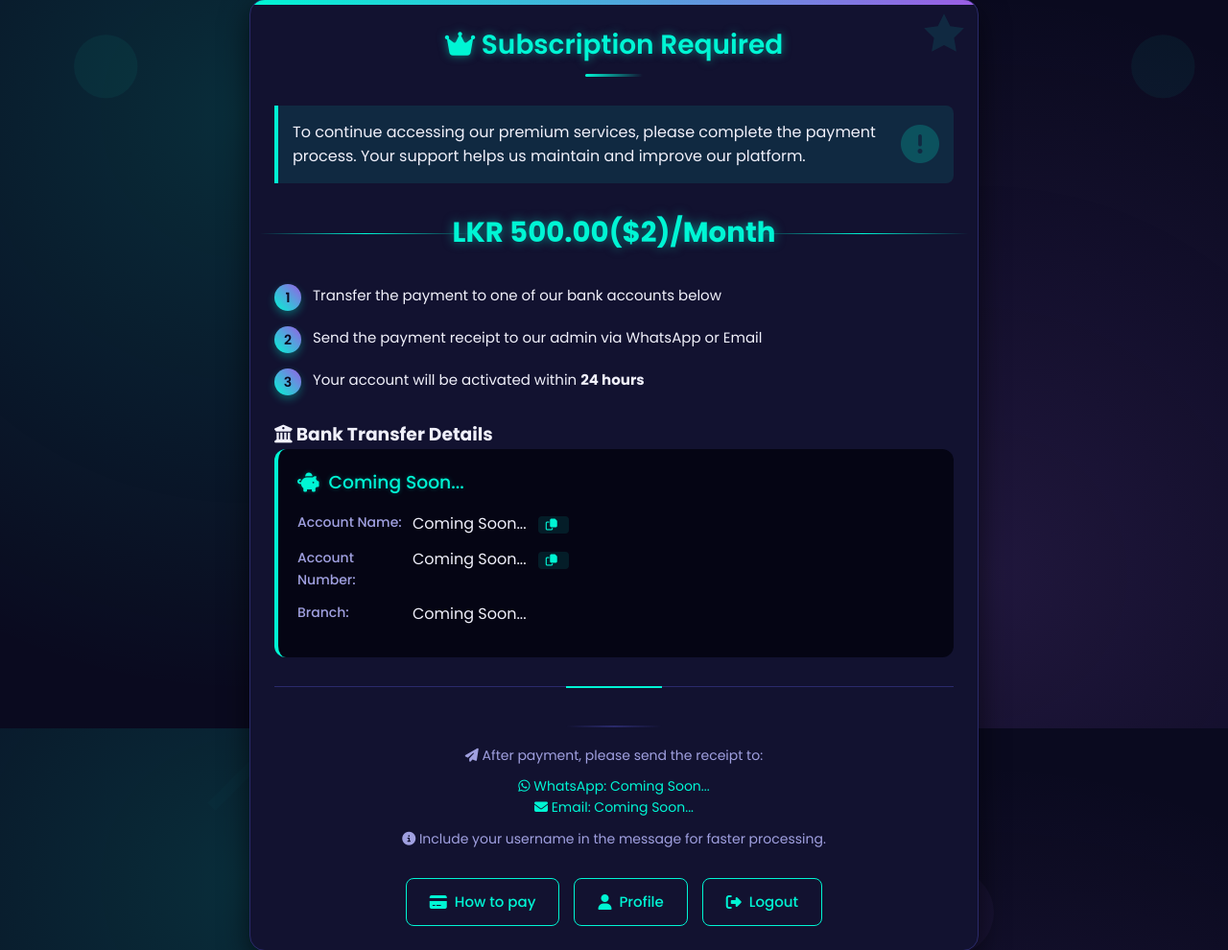
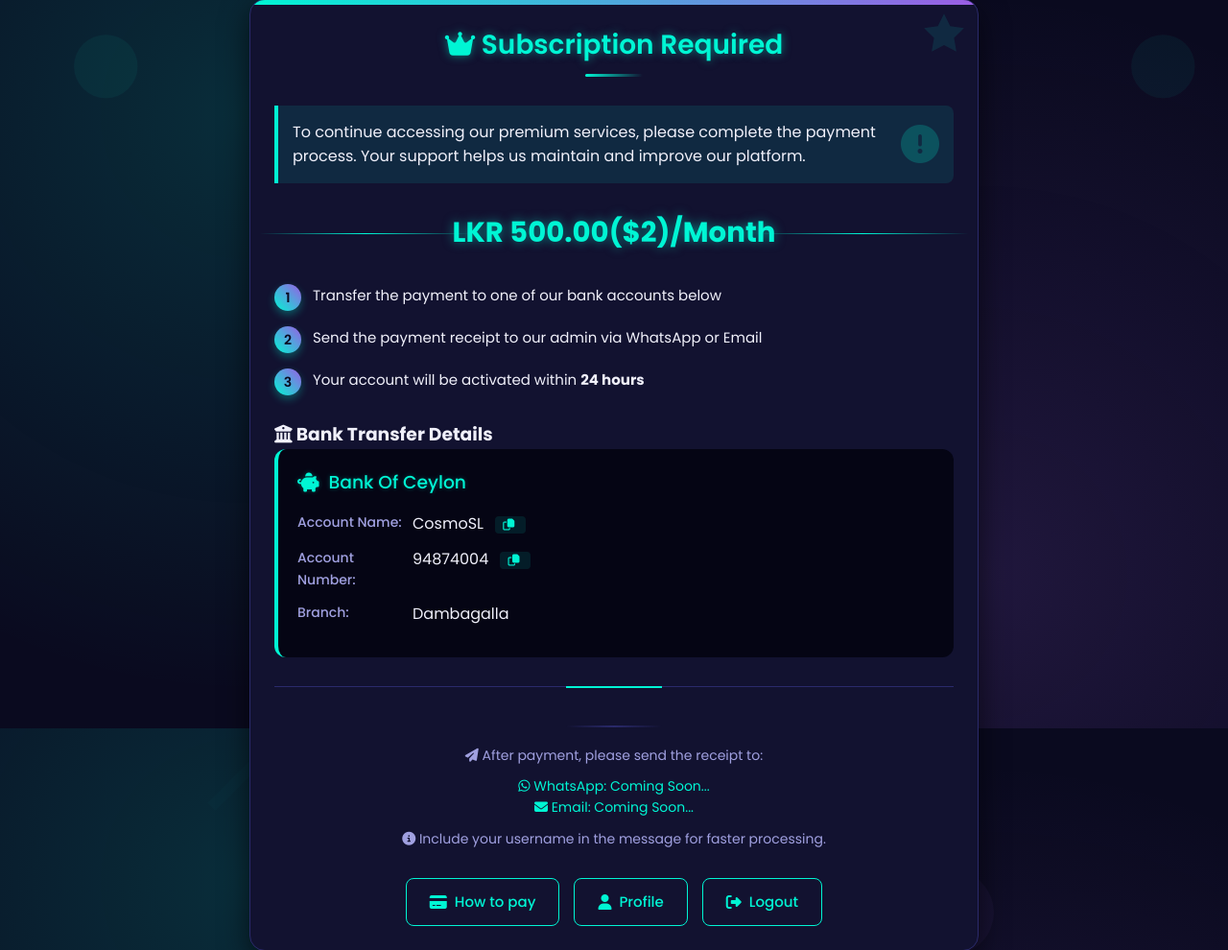
Before and after one commit to MND2005/brynsl, a Flask app: template templates/payment_pending.html in a window 1280 px wide. Shown: the part 41-1031 px from the top of the page at 96% size. Run offline with Flask 3, Linux system fonts and the light colour scheme; the template is opened without the code that fills it, so the values that code supplies are empty.

Commit message:
payment page update

```diff
--- a/templates/payment_pending.html
+++ b/templates/payment_pending.html
@@ -626,10 +626,10 @@
 
 
                 <div class="bank">
-                    <h3><i class="fas fa-piggy-bank"></i> Coming Soon...</h3>
+                    <h3><i class="fas fa-piggy-bank"></i> Bank Of Ceylon</h3>
                     <div class="bank-detail">
                         <div class="label">Account Name:</div>
-                        <div class="value">Coming Soon...
+                        <div class="value">CosmoSL
                             <button class="copy-btn tooltip" onclick="copyToClipboard('Tech Solutions Ltd')">
                                 <i class="far fa-copy"></i>
                                 <span class="tooltiptext">Copy to clipboard</span>
@@ -638,7 +638,7 @@
                     </div>
                     <div class="bank-detail">
                         <div class="label">Account Number:</div>
-                        <div class="value">Coming Soon...
+                        <div class="value">94874004
                             <button class="copy-btn tooltip" onclick="copyToClipboard('9876543210')">
                                 <i class="far fa-copy"></i>
                                 <span class="tooltiptext">Copy to clipboard</span>
@@ -647,7 +647,7 @@
                     </div>
                     <div class="bank-detail">
                         <div class="label">Branch:</div>
-                        <div class="value">Coming Soon...</div>
+                        <div class="value">Dambagalla</div>
                     </div>
                 </div>
             </div>
```
